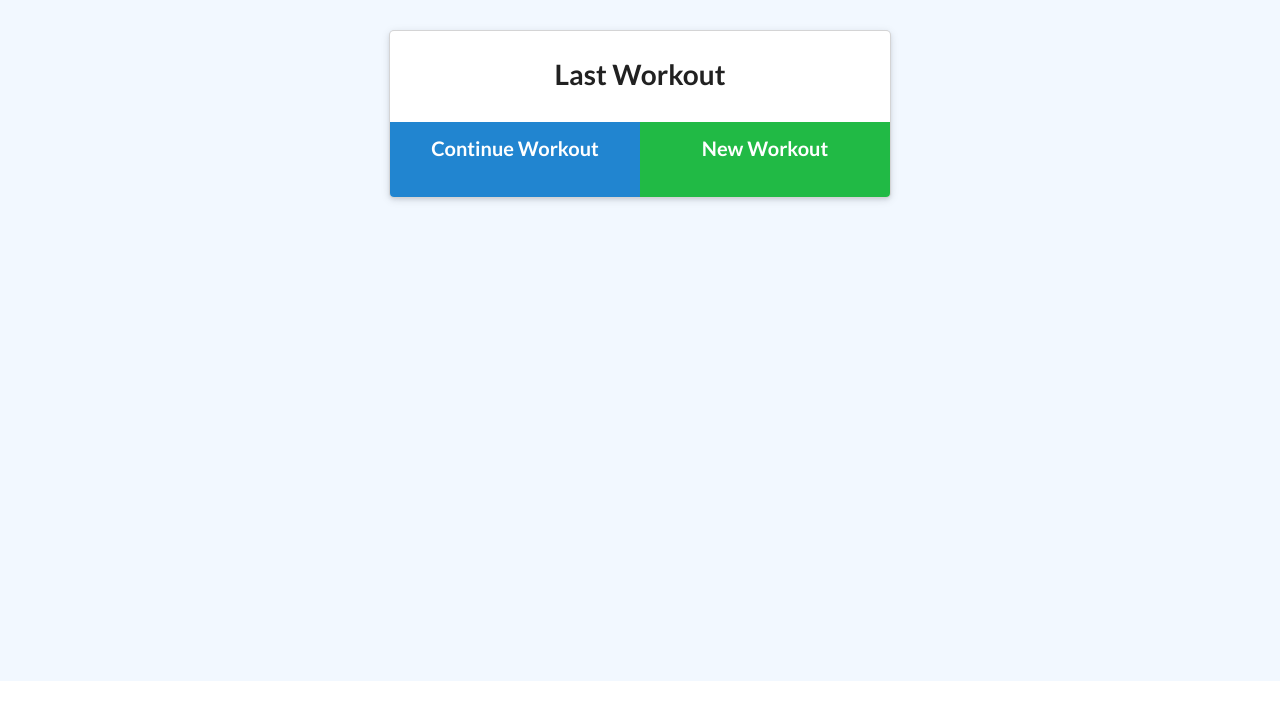
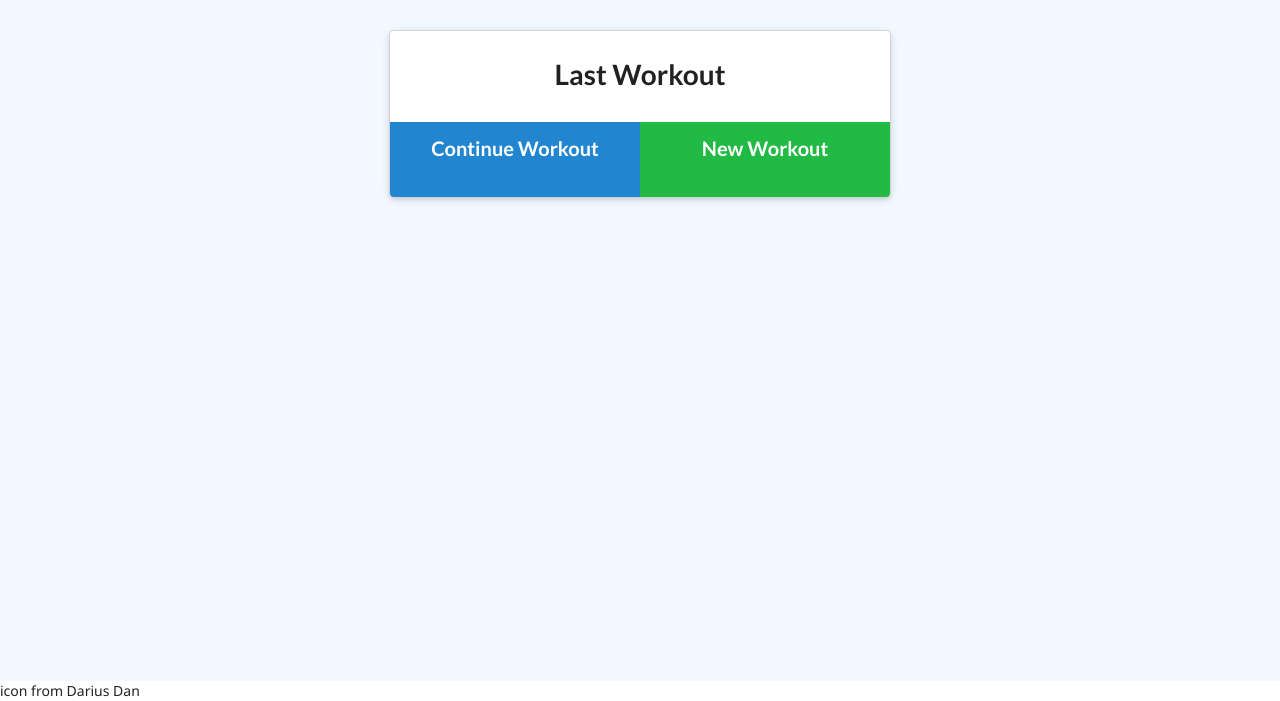
Before and after one commit to clarkgesen/Fitness_App_PWA, a website: page public/index.html in a window 1280 px wide. Shown: the part 199-900 px from the top of the page. Drawn offline with nearby package versions, Linux system fonts and the light colour scheme; no server answers.

Commit message:
Credited icon creator

```diff
--- a/public/index.html
+++ b/public/index.html
@@ -56,5 +56,6 @@
          });
       }
     </script>
+    <p>icon from Darius Dan</p>
   </body>
 </html>
```
